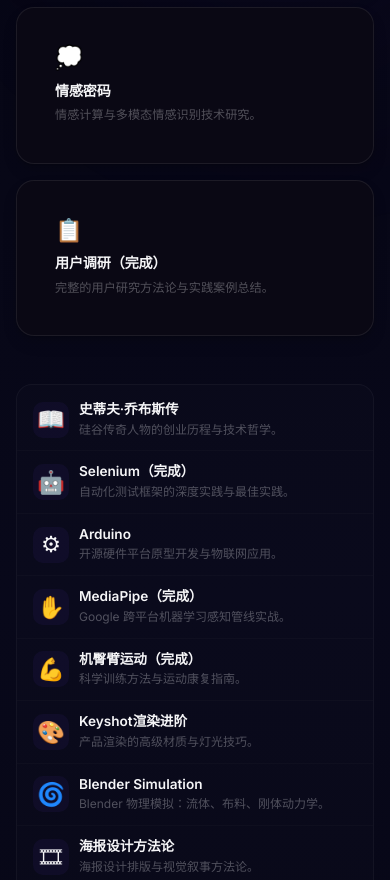
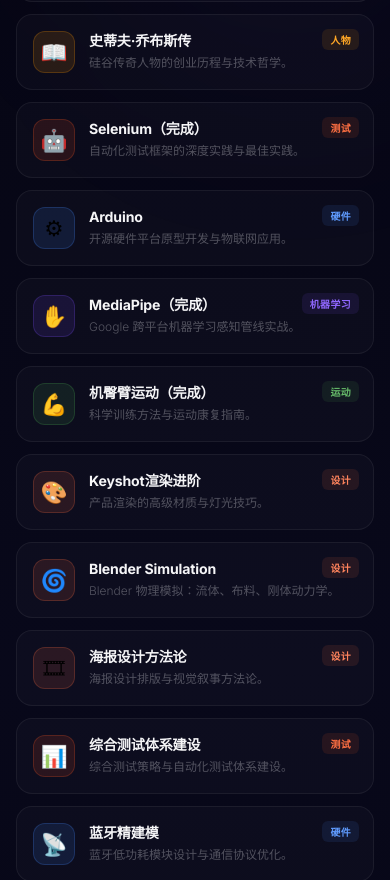
Before and after one commit to lithos666/lithos666.github.io, a React (Vite) app: page / in a window 390 px wide. Shown: the part 8351-9231 px from the top of the page. Built offline with nearby package versions, Linux system fonts and the light colour scheme.

Commit message:
feat: KnowledgeBase网格重设计+弹窗Portal居中; fix: GooeyNav字体加载重叠与选中黑背景

```diff
--- a/src/App.css
+++ b/src/App.css
@@ -79,7 +79,7 @@
 }
 
 .nav-gooey-wrapper .gooey-nav-container nav ul li a {
-  font-size: 0.72rem;
+  font-size: 0.90rem;
   padding: 0.5em 0.8em;
 }
 
--- a/src/components/KnowledgeBase.css
+++ b/src/components/KnowledgeBase.css
@@ -48,138 +48,111 @@
   background-clip: text;
 }
 
-/* ═══ Featured Row ═══ */
-.knowledge-featured {
-  margin-bottom: 48px;
+/* ═══ Uniform Card Grid ═══ */
+.knowledge-grid {
+  display: grid;
+  grid-template-columns: repeat(auto-fill, minmax(260px, 1fr));
+  gap: 14px;
 }
 
-.knowledge-featured-grid {
-  display: grid;
-  grid-template-columns: repeat(auto-fill, minmax(280px, 1fr));
-  gap: 16px;
+.kb-card {
+  position: relative;
+  display: flex;
+  align-items: flex-start;
+  gap: 14px;
+  padding: 18px;
+  text-align: left;
+  border-radius: 16px;
+  background: rgba(255, 255, 255, 0.022);
+  border: 1px solid rgba(255, 255, 255, 0.06);
+  cursor: pointer;
+  font-family: var(--font-main);
+  overflow: hidden;
+  transition:
+    transform 0.35s cubic-bezier(0.23, 1, 0.32, 1),
+    border-color 0.35s ease,
+    background 0.35s ease,
+    box-shadow 0.35s ease;
 }
 
-/* Featured card */
-.knowledge-card {
-  padding: 18px;
-  cursor: pointer;
+/* Left accent bar in category color */
+.kb-card::before {
+  content: '';
+  position: absolute;
+  left: 0;
+  top: 0;
+  bottom: 0;
+  width: 3px;
+  background: var(--kb-accent, #7C4DFF);
+  opacity: 0;
+  transition: opacity 0.35s ease;
 }
 
-.knowledge-card-featured {
-  min-height: 150px;
+.kb-card:hover {
+  transform: translateY(-3px);
+  background: rgba(255, 255, 255, 0.04);
+  border-color: color-mix(in srgb, var(--kb-accent, #7C4DFF) 45%, transparent);
+  box-shadow:
+    0 12px 32px -18px rgba(0, 0, 0, 0.7),
+    0 0 0 1px color-mix(in srgb, var(--kb-accent, #7C4DFF) 12%, transparent) inset;
+}
+
+.kb-card:hover::before {
+  opacity: 1;
+}
+
+.kb-card-icon {
+  flex-shrink: 0;
+  width: 42px;
+  height: 42px;
+  display: flex;
+  align-items: center;
+  justify-content: center;
+  font-size: 1.35rem;
+  line-height: 1;
+  border-radius: 12px;
+  background: color-mix(in srgb, var(--kb-accent, #7C4DFF) 12%, transparent);
+  border: 1px solid color-mix(in srgb, var(--kb-accent, #7C4DFF) 22%, transparent);
+}
+
+.kb-card-body {
+  flex: 1;
+  min-width: 0;
   display: flex;
   flex-direction: column;
+  gap: 4px;
 }
 
-.k-card-icon {
-  font-size: 1.4rem;
-  line-height: 1;
-  margin-bottom: 12px;
-}
-
-.k-card-title {
+.kb-card-title {
   font-size: 0.88rem;
-  font-weight: 700;
+  font-weight: 650;
   color: var(--text-primary);
-  line-height: 1.4;
-  margin-bottom: 6px;
+  line-height: 1.35;
   letter-spacing: -0.01em;
 }
 
-.k-card-desc {
-  font-size: 0.76rem;
+.kb-card-desc {
+  font-size: 0.75rem;
   font-weight: 300;
   color: var(--text-tertiary);
   line-height: 1.5;
-  flex: 1;
   display: -webkit-box;
   -webkit-line-clamp: 2;
   -webkit-box-orient: vertical;
   overflow: hidden;
 }
 
-/* ═══ Flat List Section ═══ */
-.knowledge-list-section {
-  display: flex;
-  flex-direction: column;
-  gap: 0;
-  background: rgba(255, 255, 255, 0.01);
-  border: 1px solid rgba(255, 255, 255, 0.04);
-  border-radius: 16px;
-  overflow: hidden;
-}
-
-.group-items {
-  padding: 4px 0;
-}
-
-/* ═══ Compact List Item ═══ */
-.knowledge-list-item {
-  display: flex;
-  align-items: center;
-  gap: 14px;
-  padding: 14px 20px;
-  cursor: pointer;
-  transition: all 0.2s ease;
-  border-bottom: 1px solid rgba(255, 255, 255, 0.02);
-}
-
-.knowledge-list-item:last-child {
-  border-bottom: none;
-}
-
-.knowledge-list-item:hover {
-  background: rgba(255, 255, 255, 0.03);
-}
-
-.list-item-icon {
-  font-size: 1.4rem;
-  line-height: 1;
-  flex-shrink: 0;
-  width: 36px;
-  height: 36px;
-  display: flex;
-  align-items: center;
-  justify-content: center;
-  border-radius: 10px;
-  background: rgba(124, 77, 255, 0.06);
-}
-
-.list-item-content {
-  flex: 1;
-  min-width: 0;
-}
-
-.list-item-title {
-  display: block;
-  font-size: 0.85rem;
+.kb-card-tag {
+  position: absolute;
+  top: 14px;
+  right: 14px;
+  font-size: 0.62rem;
   font-weight: 600;
-  color: var(--text-primary);
-  line-height: 1.3;
-  margin-bottom: 3px;
-}
-
-.list-item-desc {
-  display: block;
-  font-size: 0.75rem;
-  color: var(--text-tertiary);
-  line-height: 1.4;
-  white-space: nowrap;
-  overflow: hidden;
-  text-overflow: ellipsis;
-}
-
-.list-item-arrow {
-  flex-shrink: 0;
-  color: var(--text-tertiary);
-  opacity: 0;
-  transform: translateX(-4px);
-  transition: all 0.2s ease;
-}
-
-.knowledge-list-item:hover .list-item-arrow {
-  opacity: 0.6;
-  transform: translateX(0);
+  letter-spacing: 0.04em;
+  padding: 3px 8px;
+  border-radius: 6px;
+  color: color-mix(in srgb, var(--kb-accent, #7C4DFF) 85%, white);
+  background: color-mix(in srgb, var(--kb-accent, #7C4DFF) 10%, transparent);
 }
 
 /* Empty state */
@@ -397,10 +370,6 @@
 @media (max-width: 768px) {
   .knowledge-section { padding: 60px 16px; }
   .knowledge-modal { padding: 28px 22px; border-radius: 20px; }
-  .knowledge-featured-grid { grid-template-columns: 1fr 1fr; }
-  .knowledge-list-item { padding: 12px 16px; gap: 10px; }
+  .knowledge-grid { grid-template-columns: 1fr; gap: 12px; }
+  .kb-card { padding: 16px; }
 }
-
-@media (max-width: 600px) {
-  .knowledge-featured-grid { grid-template-columns: 1fr; }
-}
--- a/src/components/KnowledgeBase.jsx
+++ b/src/components/KnowledgeBase.jsx
@@ -1,19 +1,28 @@
 import { useState, useCallback, useEffect } from 'react';
+import { createPortal } from 'react-dom';
 import { motion, AnimatePresence } from 'framer-motion';
-import BorderGlow from './ui/BorderGlow';
 import './KnowledgeBase.css';
 
 /* ═════════════════════════════════════════════════════
-   KnowledgeBase — 知识库导航组件 v3
+   KnowledgeBase — 知识库导航组件 v4
 
    Layout:
-   - Featured row: first 4 items as large BorderGlow cards
-   - Flat compact list below (no grouping)
-   - No search or filter toolbar
+   - Uniform responsive card grid (no featured/list split)
+   - Each card: color-tinted icon, title, description, category tag
+   - Modal rendered via portal to guarantee viewport centering
 
    ═════════════════════════════════════════════════════ */
 
 const FALLBACK_COLOR = '#7C4DFF';
+
+const CATEGORY_LABELS = {
+  hardware: '硬件', ai: '人工智能', ml: '机器学习',
+  engineering: '工程', design: '设计', research: '调研',
+  business: '创业', simulation: '仿真', testing: '测试',
+  fitness: '运动', life: '生活', security: '安全',
+  dev: '开发', robotics: '机器人', philosophy: '哲学',
+  history: '人物', ai: '人工智能',
+};
 
 const knowledgeData = [
   {
@@ -155,10 +164,6 @@
 export default function KnowledgeBase() {
   const [selectedItem, setSelectedItem] = useState(null);
 
-  // Split into featured (first 4) and rest
-  const featuredItems = knowledgeData.slice(0, 4);
-  const listItems = knowledgeData.slice(4);
-
   const handleCloseModal = useCallback(() => setSelectedItem(null), []);
 
   // Lock body scroll when modal is open
@@ -197,71 +202,47 @@
           </p>
         </motion.div>
 
-        {/* ═══ Featured Row ═══ */}
-        {featuredItems.length > 0 && (
+        {/* ═══ Uniform Card Grid ═══ */}
         <motion.div
-            className="knowledge-featured"
+          className="knowledge-grid"
           initial={{ opacity: 0, y: 20 }}
           whileInView={{ opacity: 1, y: 0 }}
           viewport={{ once: true }}
-            transition={{ duration: 0.6, delay: 0.2 }}
+          transition={{ duration: 0.6, delay: 0.15 }}
         >
-            <div className="knowledge-featured-grid">
-              {featuredItems.map((item) => (
-                <BorderGlow
+          {knowledgeData.map((item, i) => {
+            const color = CATEGORY_COLORS[item.category] || FALLBACK_COLOR;
+            return (
+              <motion.button
                 key={item.id}
-                  className="knowledge-card knowledge-card-featured"
-                  glowColor={CATEGORY_COLORS[item.category] || FALLBACK_COLOR}
-                  backgroundColor="#0a0814"
-                  borderRadius={18}
-                  intensity={0.8}
-                  colors={['#c084fc', '#f472b6', '#38bdf8']}
-                  fillOpacity={0.3}
+                type="button"
+                className="kb-card"
+                style={{ '--kb-accent': color }}
                 onClick={() => setSelectedItem(item)}
+                initial={{ opacity: 0, y: 16 }}
+                whileInView={{ opacity: 1, y: 0 }}
+                viewport={{ once: true }}
+                transition={{ duration: 0.4, delay: Math.min(i * 0.03, 0.4) }}
+                data-hover
               >
-                  <span className="k-card-icon">{item.icon}</span>
-                  <h3 className="k-card-title">{item.label}</h3>
-                  <p className="k-card-desc">{item.desc}</p>
-                </BorderGlow>
-              ))}
-            </div>
+                <span className="kb-card-icon">{item.icon}</span>
+                <span className="kb-card-body">
+                  <span className="kb-card-title">{item.label}</span>
+                  <span className="kb-card-desc">{item.desc}</span>
+                </span>
+                <span className="kb-card-tag">
+                  {CATEGORY_LABELS[item.category] || item.category}
+                </span>
+              </motion.button>
+            );
+          })}
         </motion.div>
-        )}
-
-        {/* ═══ Flat List ═══ */}
-        {listItems.length > 0 && (
-          <motion.div
-            className="knowledge-list-section"
-            initial={{ opacity: 0 }}
-            whileInView={{ opacity: 1 }}
-            viewport={{ once: true }}
-            transition={{ duration: 0.6, delay: 0.3 }}
-          >
-            <div className="group-items">
-              {listItems.map((item) => (
-                <div
-                  key={item.id}
-                  className="knowledge-list-item"
-                  onClick={() => setSelectedItem(item)}
-                >
-                  <span className="list-item-icon">{item.icon}</span>
-                  <div className="list-item-content">
-                    <span className="list-item-title">{item.label}</span>
-                    <span className="list-item-desc">{item.desc}</span>
-                  </div>
-                  <svg className="list-item-arrow" width="14" height="14" viewBox="0 0 16 16" fill="none">
-                    <path d="M4 12L12 4M12 4H6M12 4v6" stroke="currentColor" strokeWidth="1.5" strokeLinecap="round" strokeLinejoin="round"/>
-                  </svg>
-                </div>
-              ))}
-            </div>
-          </motion.div>
-        )}
 
         <p className="result-count">共 {knowledgeData.length} 条记录</p>
       </div>
 
-      {/* Detail Modal */}
+      {/* Detail Modal — portaled to body to guarantee viewport centering */}
+      {createPortal(
         <AnimatePresence>
           {selectedItem && (
             <motion.div
@@ -297,7 +278,7 @@
 
                 <div className="modal-meta">
                   <span>ID: {selectedItem.id}</span>
-                <span>分类: {selectedItem.category}</span>
+                  <span>分类: {CATEGORY_LABELS[selectedItem.category] || selectedItem.category}</span>
                   <span>字符数: {(selectedItem.content ?? '').length.toLocaleString()}</span>
                 </div>
                 <div className="modal-actions">
@@ -314,7 +295,9 @@
               </motion.div>
             </motion.div>
           )}
-      </AnimatePresence>
+        </AnimatePresence>,
+        document.body
+      )}
     </section>
   );
 }
--- a/src/components/ui/GooeyNav.css
+++ b/src/components/ui/GooeyNav.css
@@ -80,11 +80,12 @@
   top: 0;
   width: 0;
   height: 0;
-  opacity: 1;
+  opacity: 0;
   pointer-events: none;
   display: grid;
   place-items: center;
   z-index: 1;
+  transition: opacity 0.2s ease;
 }
 
 .gooey-nav-container .effect.text {
```
Also changed, not shown: src/components/ui/GooeyNav.jsx (+16 -4 lines). Lines whose indentation alone changed are shown as unchanged.
